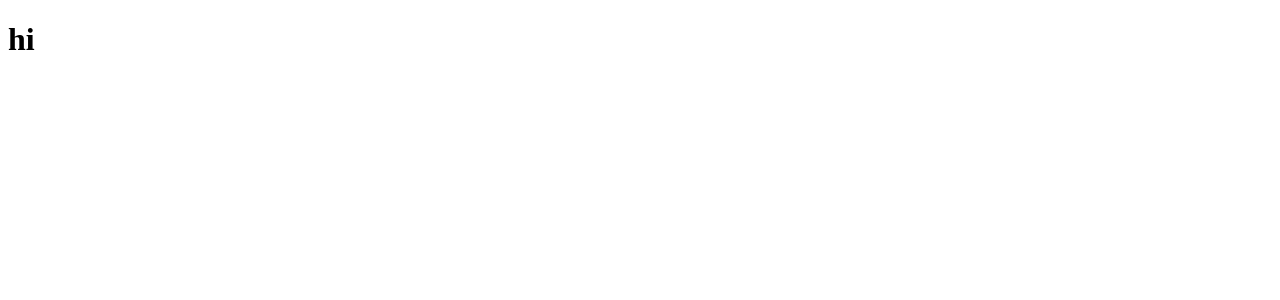
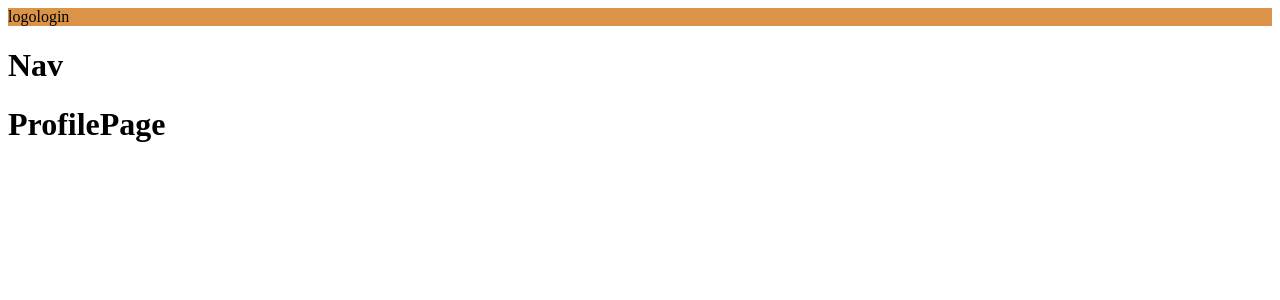
Before and after one commit to KlimovCode/js-samurai, a React (Create React App) app in the folder client/: page / in a window 1280 px wide. Shown: the top 300 px of the page. Built offline with nearby package versions, Linux system fonts and the light colour scheme.

Commit message:
create file structure

```diff
--- a/client/src/App.css
+++ b/client/src/App.css
@@ -0,0 +1,3 @@
+.header {
+  background: #DB9348;
+}
--- a/client/src/App.js
+++ b/client/src/App.js
@@ -1,9 +1,14 @@
 import './App.css'
+import Header from './common/Header'
+import Nav from './common/Nav'
+import ProfilePage from './pages/ProfilePage/ProfilePage'
 
 function App() {
   return (
     <div className="App">
-      <h1>hi</h1>
+      <Header />
+      <Nav />
+      <ProfilePage />
     </div>
   );
 }
--- /dev/null
+++ b/client/src/common/Header.jsx
@@ -0,0 +1,12 @@
+import React, { Component } from 'react'
+
+export default class Header extends Component {
+  render() {
+    return (
+      <div className="header">
+        <span>logo</span>
+        <span>login</span>
+      </div>
+    )
+  }
+}
--- /dev/null
+++ b/client/src/common/Nav.jsx
@@ -0,0 +1,9 @@
+import React, { Component } from 'react'
+
+export default class Nav extends Component {
+  render() {
+    return (
+      <h1>Nav</h1>
+    )
+  }
+}
--- /dev/null
+++ b/client/src/pages/ProfilePage/ProfilePage.jsx
@@ -0,0 +1,9 @@
+import React, { Component } from 'react'
+
+export default class ProfilePage extends Component {
+  render() {
+    return (
+      <h1>ProfilePage</h1>
+    )
+  }
+}
```
Also changed, not shown: client/src/pages/DialogsPage/DialogsPage.jsx (added, +9 -0 lines).
